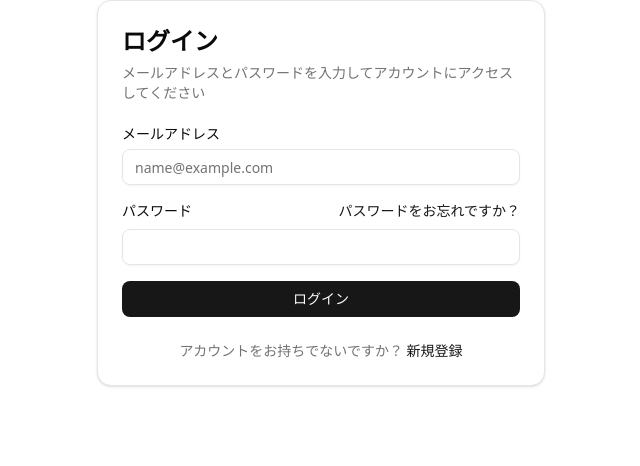
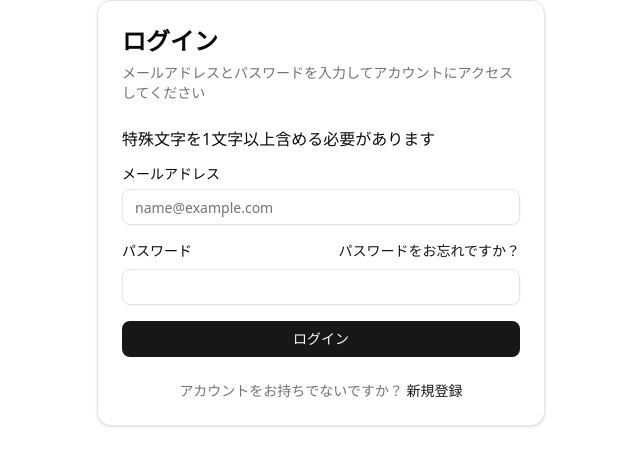
Before and after one commit to watanabe0055/Collaborative-document-editing-tools, a Next.js app: page / in a window 1280 px wide. Both pictures are taken after typing "name@example.com", "Sample123" into the empty fields and a click on the button "ログイン". Shown: the top 466 px of the page, without its empty margins (319-959 px from the left). Built offline with nearby package versions, Linux system fonts and the light colour scheme.

Commit message:
add: LoginFormコンポーネントをリファクタリングし、Formコンポーネントを追加

```diff
--- /dev/null
+++ b/src/components/Form/Form.tsx
@@ -0,0 +1,68 @@
+"use client";
+
+import Link from "next/link";
+import { useActionState } from "react";
+
+import { Button } from "@/components/ui/button";
+import { Input } from "@/components/ui/input";
+import { Label } from "@/components/ui/label";
+import { formSubmit } from "@/components/LoginForm/action";
+
+const initialState = {
+  errors: undefined,
+  message: undefined,
+};
+
+const Form = () => {
+  const [state, formAction, isPending] = useActionState(
+    async (prevState, formData) => {
+      return await formSubmit(formData);
+    },
+    initialState
+  );
+
+  return (
+    <form action={formAction} className="space-y-4">
+      {state.errors && (
+        <div>
+          {state.errors.email && <p>{state.errors.email}</p>}
+          {state.errors.password && <p>{state.errors.password}</p>}
+        </div>
+      )}
+      <div className="space-y-2">
+        <Label htmlFor="email">メールアドレス</Label>
+        <Input
+          id="email"
+          name="email"
+          type="email"
+          placeholder="name@example.com"
+          required
+          autoComplete="email"
+        />
+      </div>
+      <div className="space-y-2">
+        <div className="flex items-center justify-between">
+          <Label htmlFor="password">パスワード</Label>
+          <Link
+            href="/forgot-password"
+            className="text-sm text-primary hover:underline"
+          >
+            パスワードをお忘れですか？
+          </Link>
+        </div>
+        <Input
+          id="password"
+          name="password"
+          type="password"
+          required
+          autoComplete="current-password"
+        />
+      </div>
+      <Button type="submit" className="w-full" disabled={isPending}>
+        {isPending ? "送信中..." : "ログイン"}
+      </Button>
+    </form>
+  );
+};
+
+export default Form;
--- a/src/components/LoginForm/LoginForm.tsx
+++ b/src/components/LoginForm/LoginForm.tsx
@@ -1,8 +1,5 @@
 "use server";
 
-import type React from "react";
-
-import { Button } from "@/components/ui/button";
 import {
   Card,
   CardContent,
@@ -11,11 +8,9 @@ import {
   CardHeader,
   CardTitle,
 } from "@/components/ui/card";
-import { Input } from "@/components/ui/input";
-import { Label } from "@/components/ui/label";
-// import { Alert, AlertDescription } from "@/components/ui/alert";
-// import { AlertCircle } from "lucide-react";
+
 import Link from "next/link";
+import Form from "../Form/Form";
 import { formSubmit } from "./action";
 
 export async function LoginForm() {
@@ -28,47 +23,7 @@ export async function LoginForm() {
         </CardDescription>
       </CardHeader>
       <CardContent>
-        <form action={formSubmit} className="space-y-4">
-          {/* {error && (
-            <Alert variant="destructive">
-              <AlertCircle className="h-4 w-4" />
-              <AlertDescription>{error}</AlertDescription>
-            </Alert>
-          )} */}
-          <div className="space-y-2">
-            <Label htmlFor="email">メールアドレス</Label>
-            <Input
-              id="email"
-              name="email"
-              type="email"
-              placeholder="name@example.com"
-              required
-              autoComplete="email"
-            />
-          </div>
-          <div className="space-y-2">
-            <div className="flex items-center justify-between">
-              <Label htmlFor="password">パスワード</Label>
-              <Link
-                href="/forgot-password"
-                className="text-sm text-primary hover:underline"
-              >
-                パスワードをお忘れですか？
-              </Link>
-            </div>
-            <Input
-              id="password"
-              name="password"
-              type="password"
-              required
-              autoComplete="current-password"
-            />
-          </div>
-          <Button type="submit" className="w-full">
-            {/* {isLoading ? "ログイン中..." : "ログイン"} */}
-            ログイン
-          </Button>
-        </form>
+        <Form formSubmit={formSubmit} />
       </CardContent>
       <CardFooter className="flex justify-center">
         <p className="text-sm text-muted-foreground">
--- a/src/components/LoginForm/action.ts
+++ b/src/components/LoginForm/action.ts
@@ -2,22 +2,31 @@
 
 import { loginScheme } from "@/app/zod/scheme";
 
-export const formSubmit = async (formData: FormData) => {
+export type LoginFormState = {
+  errors?: {
+    email?: string[];
+    password?: string[];
+  };
+  message?: string;
+};
+
+export const formSubmit = async (
+  formData: FormData
+): Promise<LoginFormState> => {
   const email = formData.get("email");
   const password = formData.get("password");
 
-  if (typeof email !== "string" || typeof password !== "string") {
-    // エラーを処理する（例：エラーステートを設定）
-    console.error("メールアドレスとパスワードは文字列である必要があります");
-    return;
+  const validationResult = loginScheme.safeParse({ email, password });
+  if (!validationResult.success) {
+    const errors = validationResult.error.flatten().fieldErrors;
+
+    return {
+      errors: {
+        email: errors.email,
+        password: errors.password,
+      },
+    };
   }
 
-  const validationResult = loginScheme.safeParse({ email, password });
-  if (!validationResult.success) {
-    // エラーを処理する（例：エラーステートを設定）
-    console.error(validationResult.error.flatten().fieldErrors);
-    return;
-  }
-
-  return;
+  return {};
 };
```
